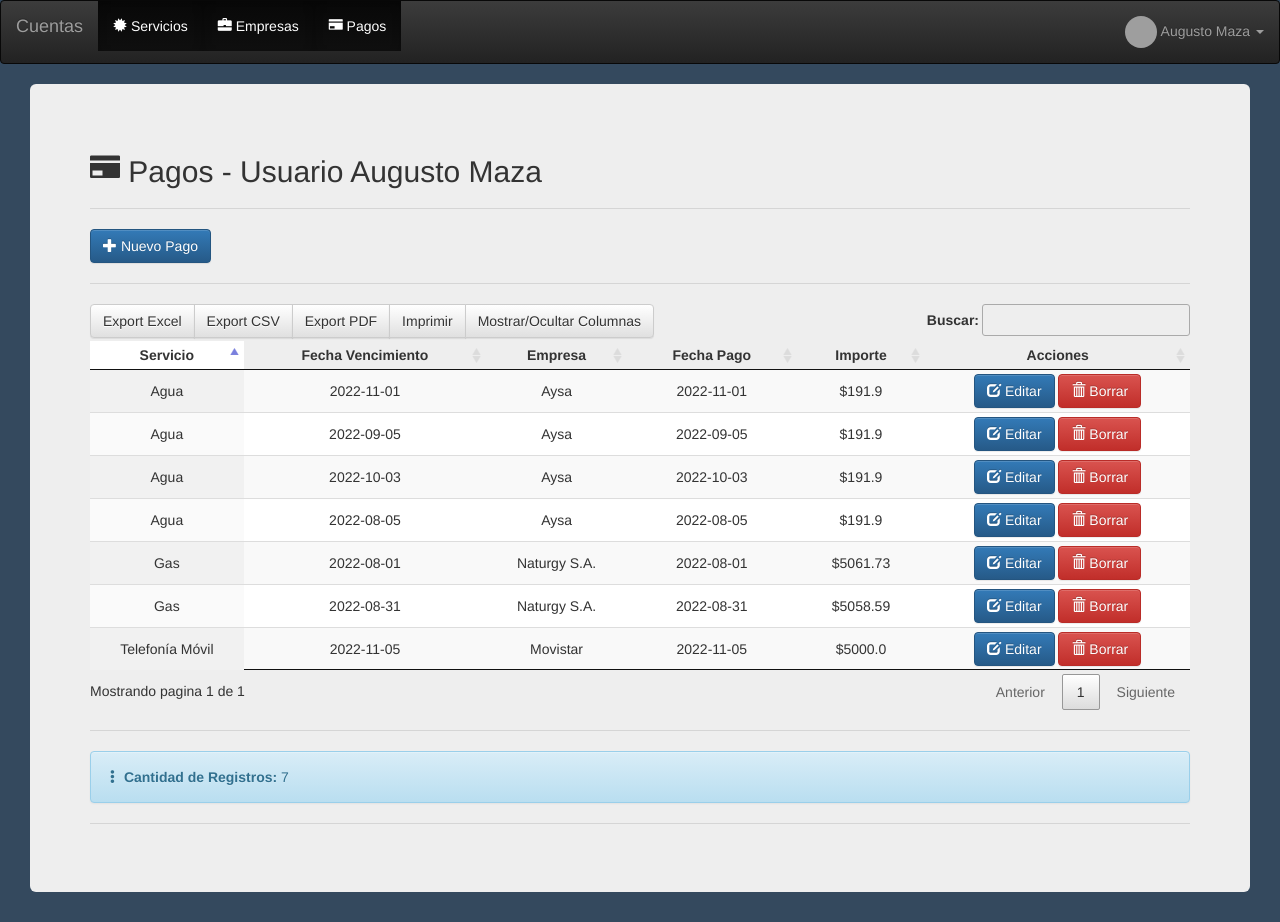
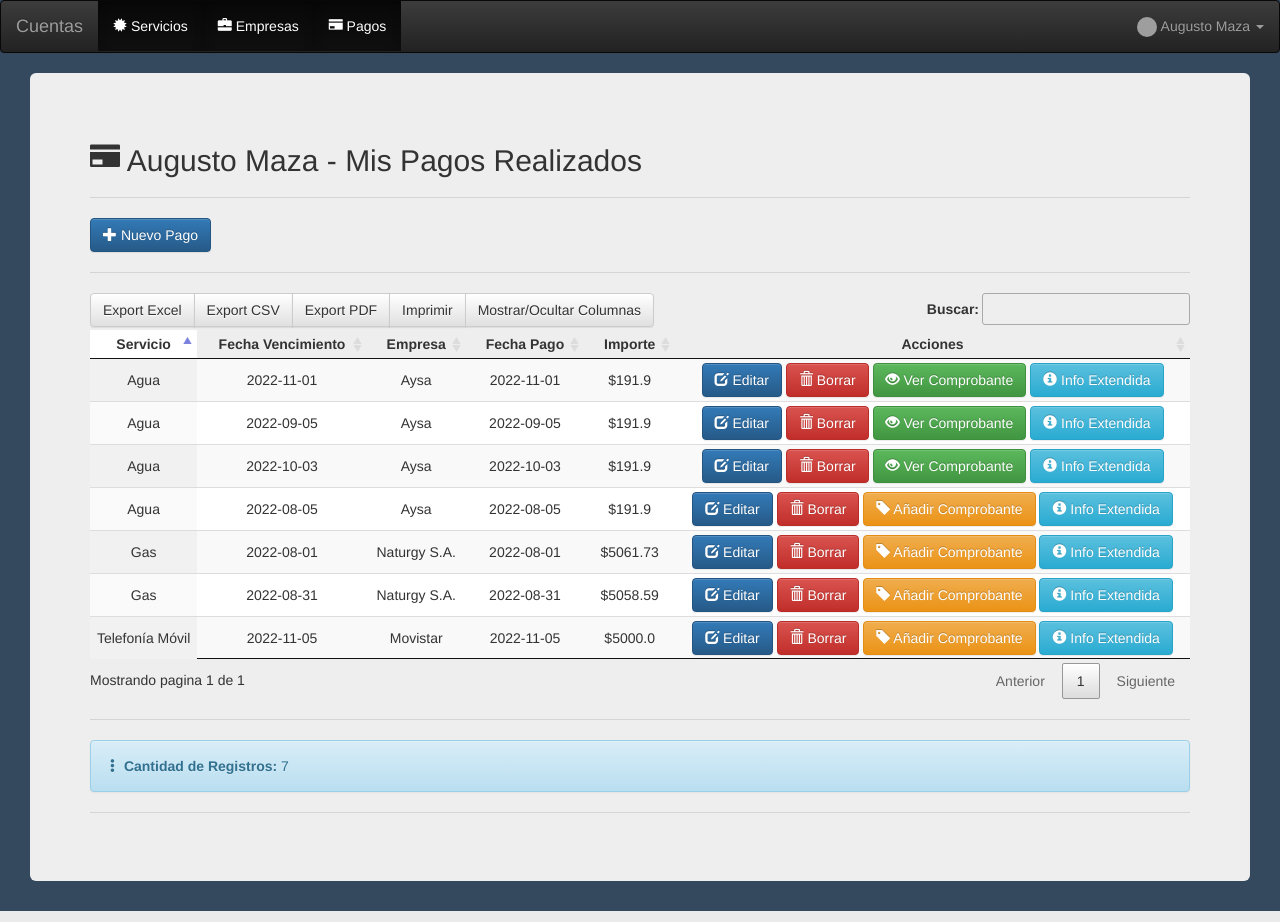
Before and after one commit to aumaza/cuentas-flask, a Flask app: page /pagos/1 in a window 1280 px wide. Run offline with Flask 2, Linux system fonts and the light colour scheme; a user stored in the database is signed in; data comes from the database, SQL or seed files in the repository; both versions use the stored data as it was after the commit; lists and menus that the app fills with data are empty; some libraries are stand-ins or nearby versions; grey boxes are pictures that could not be loaded.

Commit message:
update #3 16/11/2022 se agrega subida de imagenes y de archivos pdf. Se arregló mostrar a cada usuario sus pagos

```diff
--- a/app/static/skeleton/css/index.css
+++ b/app/static/skeleton/css/index.css
@@ -1,7 +1,7 @@
 .avatar {
   vertical-align: middle;
   horizontal-align: right;
-  width: 32px;
-  height: 32px;
+  width: 20px;
+  height: 20px;
   border-radius: 60%;
 }
--- a/app/templates/index.html
+++ b/app/templates/index.html
@@ -73,7 +73,6 @@
     <ul class="nav navbar-nav">
       {% if user.is_authenticated %}
 
-
       <li class="active"><a href="/servicios"><span class="glyphicon glyphicon-certificate" aria-hidden="true"></span> Servicios</a></li>
       <li class="active"><a href="/empresas"><span class="glyphicon glyphicon-briefcase" aria-hidden="true"></span> Empresas</a></li>
       <li class="active"><a href="/pagos/{{ user.id }}"><span class="glyphicon glyphicon-credit-card" aria-hidden="true"></span> Pagos</a></li>
@@ -84,7 +83,7 @@
     </ul>
     <ul class="nav navbar-nav navbar-right">
       <li class="dropdown">
-        <a class="dropdown-toggle" data-toggle="dropdown" href="#"><img src="{{ url_for('static', filename='uploads/{{user.avatar}}') }}" alt="user" class="avatar"> {{ user.name }}
+        <a class="dropdown-toggle" data-toggle="dropdown" href="#"><img src="static/uploads/{{ user.avatar }}" alt="user" class="avatar"> {{ user.name }}
         <span class="caret"></span></a>
         <ul class="dropdown-menu">
           <li><a href="/avatar/{{ user.id }}"><span class="glyphicon glyphicon-picture" aria-hidden="true"></span> Cambiar Avatar</a></li>
--- a/app/templates/payments.html
+++ b/app/templates/payments.html
@@ -5,7 +5,7 @@
 
   <div class="container-fluid">
     <div class="jumbotron">
-      <h2><span class="glyphicon glyphicon-credit-card" aria-hidden="true"></span> Pagos - Usuario {{ user.name }}</h2><hr>
+      <h2><span class="glyphicon glyphicon-credit-card" aria-hidden="true"></span> {{ user.name }} - Mis Pagos Realizados</h2><hr>
 
       <a href="/agregar_pago/{{ user.id }}"><button type="button" class="btn btn-primary"><span class="glyphicon glyphicon-plus" aria-hidden="true"></span> Nuevo Pago</button></a><hr>
 
@@ -32,6 +32,12 @@
 
               <a href="/update_payment/{{ pay.id }}" class="btn btn-primary "><span class="glyphicon glyphicon-edit" aria-hidden="true"></span> Editar</a>
               <a href="/delete_payment/{{ pay.id }}" class="btn btn-danger"><span class="glyphicon glyphicon-trash" aria-hidden="true"></span> Borrar</a>
+              {% if pay.comprobante is none %}
+              <a href="/add_ticket/{{ pay.id }}" class="btn btn-warning"><span class="glyphicon glyphicon-tag" aria-hidden="true"></span> Añadir Comprobante</a>
+              {% else %}
+              <a href="/open_ticket/{{ pay.comprobante }}" class="btn btn-success" target="_blank"><span class="glyphicon glyphicon-eye-open" aria-hidden="true"></span> Ver Comprobante</a>
+              {% endif %}
+              <a href="/info_extended/{{ pay.id }}" class="btn btn-info"><span class="glyphicon glyphicon-info-sign" aria-hidden="true"></span> Info Extendida</a>
           </td>
         </tr>
       {% endfor %}
--- a/app/views.py
+++ b/app/views.py
@@ -1,4 +1,4 @@
-from flask import Blueprint, render_template, request, flash, redirect, url_for
+from flask import Blueprint, render_template, request, flash, redirect, url_for, send_from_directory
 from flask_login import login_user, login_required, logout_user, current_user
 from werkzeug.security import generate_password_hash
 from werkzeug.utils import secure_filename
@@ -63,7 +63,6 @@ def servicios():
 def pagos(id):
 	pays = Pagos.query.filter_by(id_user=id)
 	count = Pagos.query.filter_by(id_user=id).count()
-	print(pays)
 	return render_template('payments.html', pays=pays, count=count, user=current_user)
 
 
@@ -169,13 +168,12 @@ def load_picture(id):
 	if request.method == 'POST':
 		uploaded_file = request.files['file']
 		filename = secure_filename(uploaded_file.filename)
-		print('Imagen: %s' %filename)
 
 		if filename != '':
 			file_ext = os.path.splitext(filename)[1]
 			if file_ext not in allow_types or \
 					file_ext != validate_image(uploaded_file.stream):
-				flash('El tipo de archivo debe ser JPG o PNG!', category='error')
+				flash('El tipo de archivo debe ser JPG, PNG, SVG o GIF!', category='error')
 			uploaded_file.save(UPLOADS_PATH+filename)
 
 			usr.avatar = filename
@@ -185,6 +183,47 @@ def load_picture(id):
 		return redirect(url_for('views.main'))
 
 	return render_template('avatar.html', user=current_user)
+
+
+@views.route('add_ticket/<int:id>', methods=['GET', 'POST'])
+@login_required
+def add_ticket(id):
+	payment = Pagos.query.get_or_404(id)
+	allow_types = '.pdf'
+	UPLOADS_PATH = 'app/static/tickets/'
+
+	if request.method == 'POST':
+		uploaded_file = request.files['file']
+		filename = secure_filename(uploaded_file.filename)
+
+		if filename != '':
+			file_ext = os.path.splitext(filename)[1]
+			print(file_ext)
+			if file_ext not in allow_types:
+				flash('El tipo de archivo debe ser PDF!', category='error')
+			uploaded_file.save(UPLOADS_PATH+filename)
+
+			payment.comprobante = filename
+			db.session.add(payment)
+			db.session.commit()
+			flash('Comprobante Cargado Exitosamente!', category='success')
+		return redirect(url_for('views.main'))
+
+	return render_template('ticket.html', payment=payment, user=current_user)
+
+
+@views.route('/open_ticket/<path:comprobante>', methods=['GET', 'POST'])
+@login_required
+def open_ticket(comprobante):
+	dirname = 'app/static/tickets/'
+	return redirect(url_for('static', filename='tickets/' + comprobante), code=301)
+
+
+@views.route('/info_extended/<int:id>', methods=['GET', 'POST'])
+@login_required
+def info_extended(id):
+	payment = Pagos.query.get_or_404(id)
+	return render_template('info_extended.html', payment=payment, user=current_user)
 
 
 # ==========================================================
```
Also changed, not shown: app/database.db, 1 other file.
